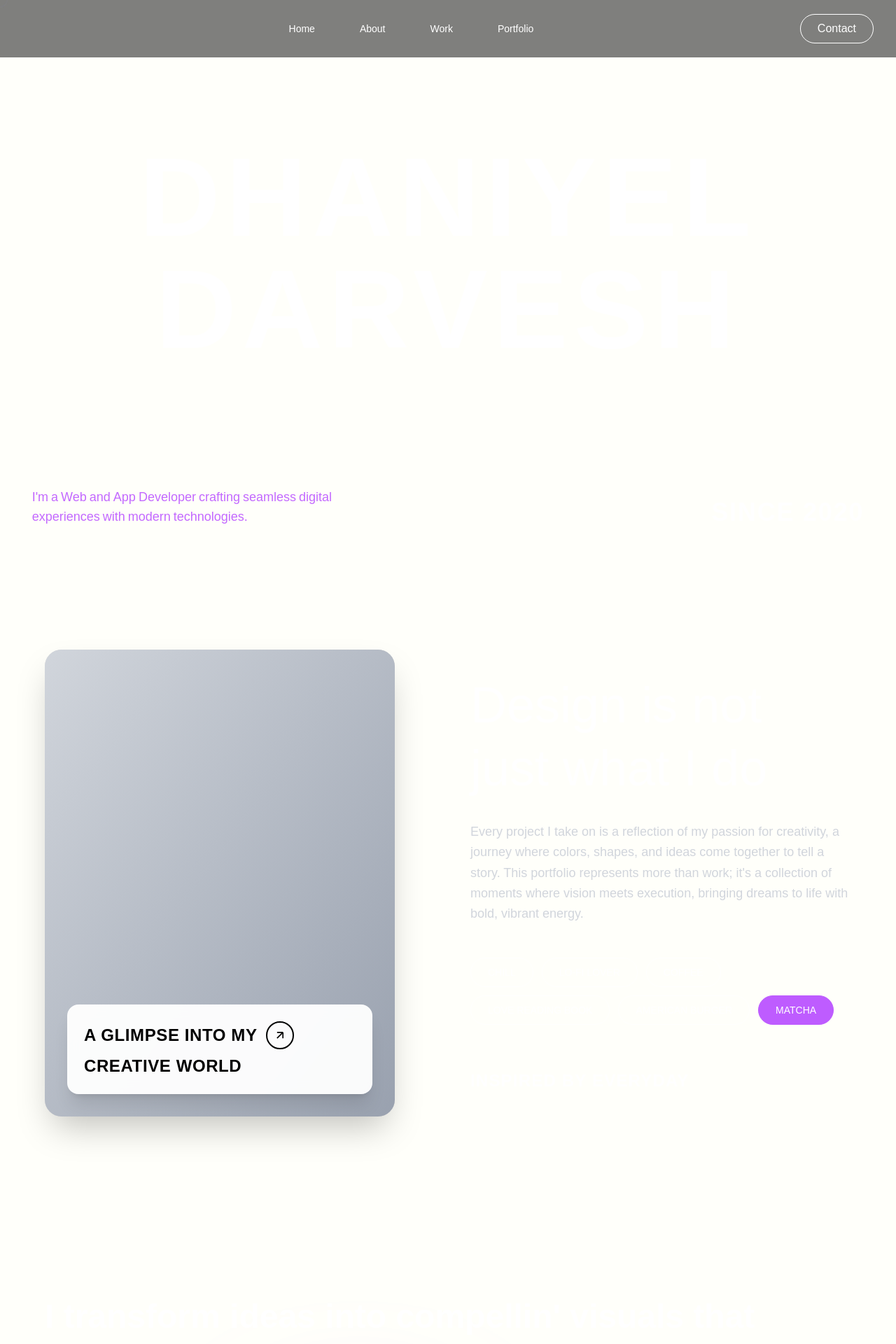
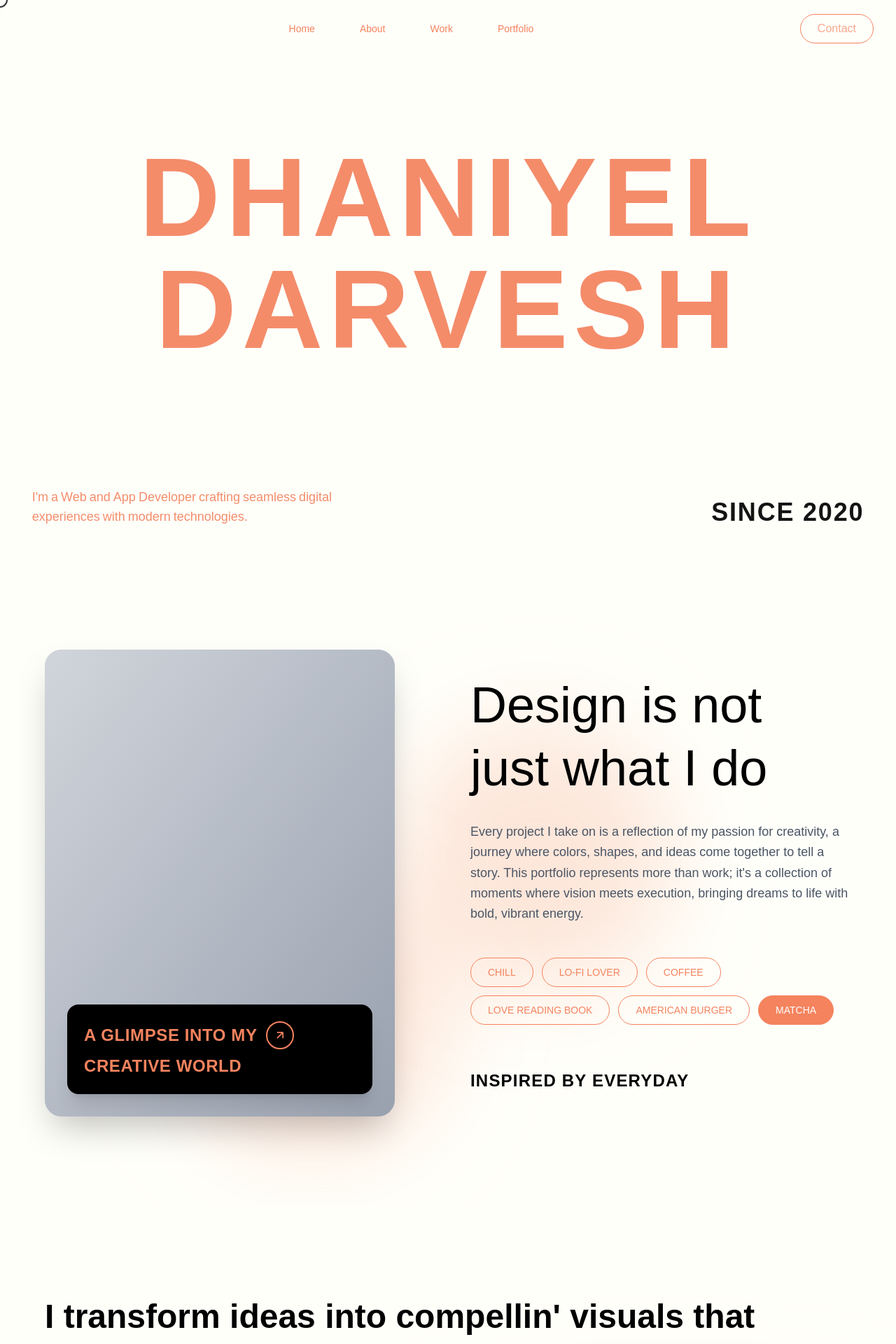
Before and after one commit to DHANIYEL/portfolio-v2, a Next.js app: page / in a window 1280 px wide. Shown: the top 1920 px of the page at 70% size. Built offline with nearby package versions, Linux system fonts and the light colour scheme; a web font is replaced by a local one.

Commit message:
updated colors

```diff
--- a/app/components/HeroPage2.tsx
+++ b/app/components/HeroPage2.tsx
@@ -231,7 +231,7 @@ const Hero = () => {
 
       {/* Main Title */}
       <div className="relative z-20 mix-blend-difference">
-        <h1 className="text-white font-bold text-5xl md:text-9xl text-center tracking-wider leading-tight">
+        <h1 className="text-black font-bold text-5xl md:text-9xl text-center tracking-wider leading-tight">
           CREATE
           <br />
           PAGE
--- a/app/components/HoverButton.tsx
+++ b/app/components/HoverButton.tsx
@@ -34,7 +34,7 @@ const HoverButton: React.FC<HoverButtonProps> = ({
       ref={buttonRef}
       onMouseMove={handleButtonMouseMove}
       onClick={handleClick}
-      className={`hover-button relative overflow-hidden px-6 py-2 border border-white cursor-pointer rounded-full transition-all duration-300 ${className}`}
+      className={`hover-button relative overflow-hidden px-6 py-2 border border-primary text-primary/70 hover:text-white cursor-pointer rounded-full transition-all duration-300 ${className}`}
     >
       <span className="relative z-10">{children}</span>
     </button>
--- a/app/components/Loader.tsx
+++ b/app/components/Loader.tsx
@@ -68,7 +68,7 @@ const Loader: React.FC<LoaderProps> = ({ onComplete }) => {
         {/* Progress Bar Container */}
         <div className="w-full h-1 bg-gray-800 overflow-hidden">
           <motion.div
-            className="h-full bg-gradient-to-r from-[#a855f7] to-[#be5cff]"
+            className="h-full bg-gradient-to-r from-[#a855f7] to-primary"
             initial={{ width: 0 }}
             animate={{ width: `${progress}%` }}
             transition={{ duration: 0.8, ease: "easeInOut" }}
@@ -77,7 +77,7 @@ const Loader: React.FC<LoaderProps> = ({ onComplete }) => {
 
         {/* Progress Percentage */}
         <motion.p
-          className="mt-10 text-white text-lg font-medium absolute"
+          className="mt-10 text-black text-lg font-medium absolute"
           initial={{ opacity: 0 }}
           animate={{ opacity: 1 }}
           transition={{ delay: 0.2 }}
--- a/app/globals.css
+++ b/app/globals.css
@@ -1,7 +1,7 @@
 @import "tailwindcss";
 
 @theme {
-  --color-primary: #be5cff;
+  --color-primary: #f4835e;
 }
 
 * {
@@ -15,7 +15,7 @@ body {
 
 @layer base {
   :root {
-    --color-primary: #be5cff;
+    --color-primary: #f4835e;
     --color-secondary: #1e1e1e;
   }
 
--- a/app/index.css
+++ b/app/index.css
@@ -14,7 +14,7 @@
   width: 0;
   height: 0;
   border-radius: 50%;
-  background: #be5cff;
+  background: #f4835e;
   transform: translate(-50%, -50%);
   transition: width 0.6s ease, height 0.6s ease;
   pointer-events: none;
@@ -29,5 +29,5 @@
 
 .effect-button:hover,
 .hover-button:hover {
-  border-color: #be5cff;
+  border-color: #f4835e;
 }
--- a/app/pages/About.tsx
+++ b/app/pages/About.tsx
@@ -63,7 +63,11 @@ const About = () => {
   ];
 
   return (
-    <div className="relative min-h-screen w-full text-white px-4 sm:px-6 md:px-8 lg:px-12 xl:px-16 py-20 md:py-24 lg:py-32">
+    <div className="relative min-h-screen w-full text-black px-4 sm:px-6 md:px-8 lg:px-12 xl:px-16 py-20 md:py-24 lg:py-32">
+      <div className="absolute inset-0 overflow-hidden pointer-events-none">
+        <div className="absolute top-1/4 right-1/4 w-96 h-96 bg-primary rounded-full mix-blend-multiply filter blur-3xl opacity-20"></div>
+        <div className="absolute top-1/2 right-1/2 w-96 h-96 bg-primary rounded-full mix-blend-multiply filter blur-3xl opacity-20"></div>
+      </div>
       <div className="max-w-[1400px] mx-auto">
         <div className="grid grid-cols-1 lg:grid-cols-2 gap-8 lg:gap-12 xl:gap-16 items-center">
           {/* Left Side - Card with Image Placeholder */}
@@ -73,12 +77,12 @@ const About = () => {
               <div className="absolute inset-0 bg-gradient-to-br from-gray-300 to-gray-400"></div>
 
               {/* Bottom Card Overlay */}
-              <div className="absolute bottom-8 left-8 right-8 bg-white/95 backdrop-blur-sm rounded-2xl p-6 shadow-xl">
+              <div className="absolute bottom-8 left-8 right-8 bg-black backdrop-blur-sm rounded-2xl p-6 shadow-xl">
                 <div className="flex items-center gap-3 mb-2">
-                  <h3 className="text-black text-2xl font-bold uppercase tracking-wide">
+                  <h3 className="text-primary text-2xl font-bold uppercase tracking-wide">
                     A GLIMPSE INTO MY
                   </h3>
-                  <div className="w-10 h-10 rounded-full border-2 border-black flex items-center justify-center">
+                  <div className="w-10 h-10 rounded-full border-2 border-primary flex items-center justify-center">
                     <svg
                       width="20"
                       height="20"
@@ -86,13 +90,13 @@ const About = () => {
                       fill="none"
                       stroke="currentColor"
                       strokeWidth="2"
-                      className="text-black"
+                      className="text-primary"
                     >
                       <path d="M7 17L17 7M17 7H7M17 7V17" />
                     </svg>
                   </div>
                 </div>
-                <h3 className="text-black text-2xl font-bold uppercase tracking-wide">
+                <h3 className="text-primary text-2xl font-bold uppercase tracking-wide">
                   CREATIVE WORLD
                 </h3>
               </div>
@@ -107,7 +111,7 @@ const About = () => {
               just what I do
             </h1>
 
-            <p className="text-gray-300 text-base sm:text-lg leading-relaxed max-w-2xl">
+            <p className="text-gray-600 text-base sm:text-lg leading-relaxed max-w-2xl">
               Every project I take on is a reflection of my passion for
               creativity, a journey where colors, shapes, and ideas come
               together to tell a story. This portfolio represents more than
@@ -122,8 +126,8 @@ const About = () => {
                   key={index}
                   className={`px-4 sm:px-6 py-2 sm:py-2.5 rounded-full text-xs sm:text-sm font-medium border transition-all duration-300 hover:scale-105 ${
                     interest === "MATCHA"
-                      ? "bg-[#be5cff] border-[#be5cff] text-white"
-                      : "bg-transparent border-white text-white hover:bg-white hover:text-black"
+                      ? "bg-primary border-primary text-white"
+                      : "bg-transparent border-primary text-primary hover:bg-primary hover:text-white"
                   }`}
                 >
                   {interest}
--- a/app/pages/Hero.tsx
+++ b/app/pages/Hero.tsx
@@ -67,7 +67,7 @@ const Hero = () => {
       <div className="relative min-h-screen w-full flex flex-col items-center justify-center overflow-visible px-4 md:px-8 py-20">
         {/* Main Title - CREATIVE WORLD */}
         <div className="relative z-10 mb-10 md:mb-20">
-          <h1 className="text-white font-bold text-4xl sm:text-6xl md:text-8xl lg:text-9xl xl:text-[10rem] text-center tracking-wider leading-none uppercase fade-in text-scale">
+          <h1 className="text-primary font-bold text-4xl sm:text-6xl md:text-8xl lg:text-9xl xl:text-[10rem] text-center tracking-wider leading-none uppercase fade-in text-scale">
             DHANIYEL
             {/* Create */}
             <br />
@@ -77,7 +77,7 @@ const Hero = () => {
         </div>
 
         {/* Bottom Text */}
-        <div className="absolute bottom-4 left-3 sm:bottom-6 sm:left-6 md:bottom-8 md:left-8 lg:bottom-12 lg:left-12 text-white max-w-[45%] sm:max-w-[50%] md:max-w-none">
+        <div className="absolute bottom-4 left-3 sm:bottom-6 sm:left-6 md:bottom-8 md:left-8 lg:bottom-12 lg:left-12 text-black max-w-[45%] sm:max-w-[50%] md:max-w-none">
           <p className="text-[0.6rem] leading-tight sm:text-xs sm:leading-normal md:text-sm lg:text-base uppercase tracking-wide">
             {/* HI, DHANIYEL DARVESH
           <br /> */}
@@ -99,7 +99,7 @@ const Hero = () => {
               ].map((word, index) => (
                 <span
                   key={index}
-                  className="cursor-pointer hover:text-white transition-colors duration-300 inline-block mr-1"
+                  className="cursor-pointer hover:text-black transition-colors duration-300 inline-block mr-1"
                 >
                   {word}
                 </span>
@@ -109,7 +109,7 @@ const Hero = () => {
         </div>
 
         {/* Since Year */}
-        <div className="absolute bottom-4 right-3 sm:bottom-6 sm:right-6 md:bottom-8 md:right-8 lg:bottom-12 lg:right-12 text-white">
+        <div className="absolute bottom-4 right-3 sm:bottom-6 sm:right-6 md:bottom-8 md:right-8 lg:bottom-12 lg:right-12 text-black">
           <p className="text-sm sm:text-lg md:text-xl lg:text-2xl xl:text-4xl font-bold tracking-wider fade-left">
             SINCE 2020
           </p>
--- a/app/pages/NavBar.tsx
+++ b/app/pages/NavBar.tsx
@@ -50,10 +50,10 @@ const NavBar = () => {
   return (
     <>
       <header
-        className="fixed top-0 left-0 w-full text-white md:backdrop-blur-sm"
+        className="fixed top-0 left-0 w-full text-primary md:backdrop-blur-sm"
         style={{ zIndex: 50 }}
       >
-        <nav className="flex w-full items-center justify-between px-8 py-5 md:bg-black/50">
+        <nav className="flex w-full items-center justify-between px-8 py-5 md:bg-black/0">
           {/* Empty spacer for mobile to push hamburger to right */}
           <div className="md:hidden"></div>
 
@@ -64,7 +64,7 @@ const NavBar = () => {
               .map(({ label, href }) => (
                 <li
                   key={label}
-                  className="cursor-pointer px-4 py-2 text-sm hover:text-[#be5cff] transition-colors duration-300"
+                  className="cursor-pointer px-4 py-2 text-sm hover:text-primary transition-colors duration-300"
                 >
                   <Link href={href}>{label}</Link>
                 </li>
@@ -81,7 +81,7 @@ const NavBar = () => {
             {/* Mobile Menu Button - Right Side - Stays on top */}
             <div className="md:hidden relative" style={{ zIndex: 999 }}>
               <div
-                className="hamburger-bg absolute inset-0 rounded-full bg-[#be5cff] transition-transform duration-200 ease-out"
+                className="hamburger-bg absolute inset-0 rounded-full bg-primary transition-transform duration-200 ease-out"
                 style={{ willChange: "transform" }}
               ></div>
               <button
@@ -126,21 +126,21 @@ const NavBar = () => {
                     bg.style.transform = "translate(0px, 0px)";
                   }
                 }}
-                className="relative p-5 text-white cursor-pointer group overflow-visible bg-transparent"
+                className="relative p-5 text-black cursor-pointer group overflow-visible bg-transparent"
               >
                 <div className="hamburger-icon flex flex-col gap-1.5 w-6 transition-transform duration-200 ease-out">
                   <span
-                    className={`block h-0.5 bg-white transition-all duration-300 ${
+                    className={`block h-0.5 bg-black transition-all duration-300 ${
                       isActive ? "rotate-45 translate-y-2" : ""
                     }`}
                   ></span>
                   <span
-                    className={`block h-0.5 bg-white transition-all duration-300 ${
+                    className={`block h-0.5 bg-black transition-all duration-300 ${
                       isActive ? "opacity-0" : ""
                     }`}
                   ></span>
                   <span
-                    className={`block h-0.5 bg-white transition-all duration-300 ${
+                    className={`block h-0.5 bg-black transition-all duration-300 ${
                       isActive ? "-rotate-45 -translate-y-2" : ""
                     }`}
                   ></span>
@@ -170,13 +170,13 @@ const NavBar = () => {
               initial="initial"
               animate="enter"
               exit="exit"
-              className="fixed right-0 top-0 h-screen bg-[#1a1a1a] text-white z-[40] shadow-2xl w-full sm:w-[400px] max-w-[400px]"
+              className="fixed right-0 top-0 h-screen bg-[#1a1a1a] text-black z-[40] shadow-2xl w-full sm:w-[400px] max-w-[400px]"
             >
               {/* Top section with Close button and Contact */}
               {/* <div className="flex items-center justify-end px-4 sm:px-6 md:px-8 py-4 sm:py-5 md:py-6 border-b border-gray-800">
                 <div className="relative">
                   <div
-                    className="close-bg absolute inset-0 rounded-full bg-[#be5cff] transition-transform duration-200 ease-out"
+                    className="close-bg absolute inset-0 rounded-full bg-primary transition-transform duration-200 ease-out"
                     style={{ willChange: "transform" }}
                   ></div>
                   <button
@@ -221,7 +221,7 @@ const NavBar = () => {
                         bg.style.transform = "translate(0px, 0px)";
                       }
                     }}
-                    className="relative text-white cursor-pointer p-3 overflow-visible bg-transparent"
+                    className="relative text-black cursor-pointer p-3 overflow-visible bg-transparent"
                   >
                     <svg
                       width="28"
@@ -260,7 +260,7 @@ const NavBar = () => {
                       >
                         <Link
                           href={link.href}
-                          className="text-3xl sm:text-4xl md:text-5xl font-light hover:text-[#be5cff] transition-colors duration-300 block py-1 sm:py-2"
+                          className="text-3xl sm:text-4xl md:text-5xl font-light hover:text-primary transition-colors duration-300 block py-1 sm:py-2"
                         >
                           {link.label}
                         </Link>
@@ -273,19 +273,19 @@ const NavBar = () => {
                   <div className="flex gap-4 sm:gap-6 text-xs sm:text-sm">
                     <a
                       href="#"
-                      className="hover:text-[#be5cff] transition-colors"
+                      className="hover:text-primary transition-colors"
                     >
                       GitHub
                     </a>
                     <a
                       href="#"
-                      className="hover:text-[#be5cff] transition-colors"
+                      className="hover:text-primary transition-colors"
                     >
                       LinkedIn
                     </a>
                     <a
                       href="#"
-                      className="hover:text-[#be5cff] transition-colors"
+                      className="hover:text-primary transition-colors"
                     >
                       Twitter
                     </a>
```
Also changed, not shown: app/about/page.tsx (+4 -4 lines), app/pages/Skills.tsx (+5 -5 lines), app/projects/[slug]/page.tsx (+5 -5 lines).
